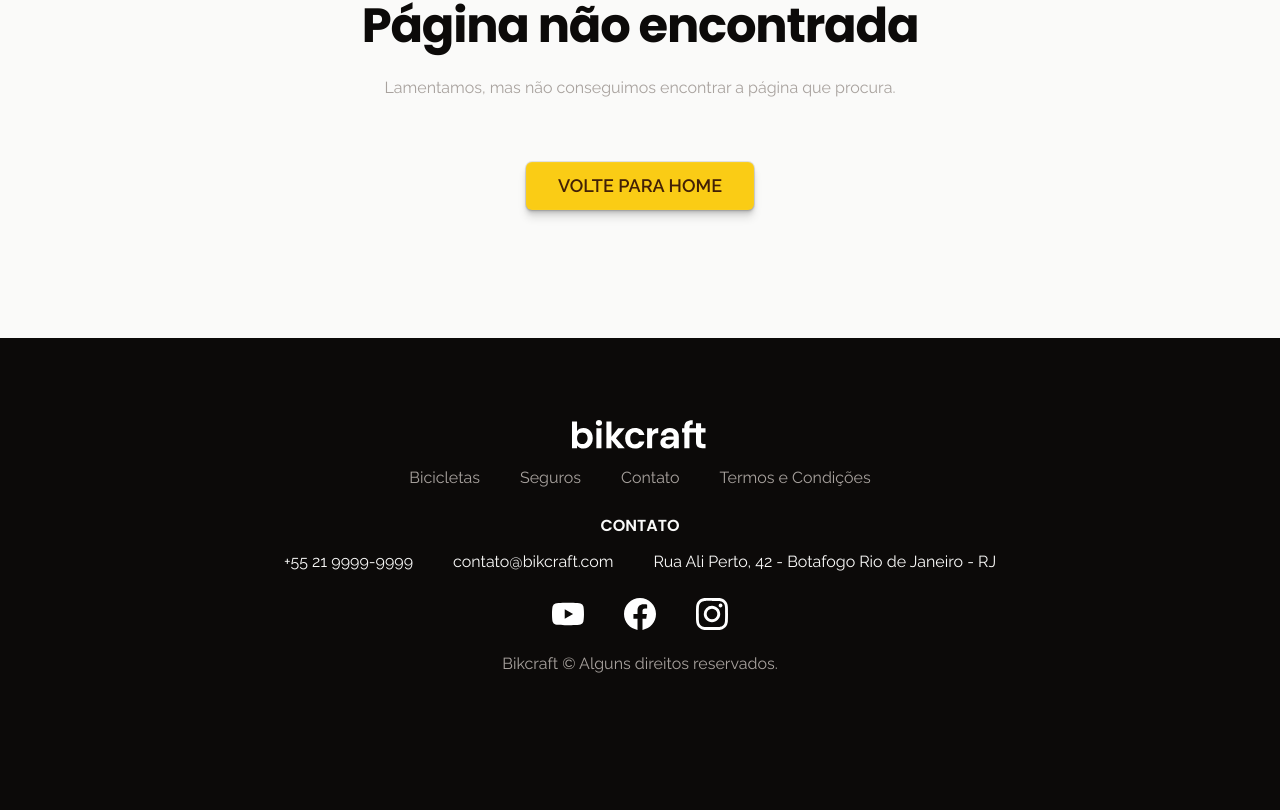
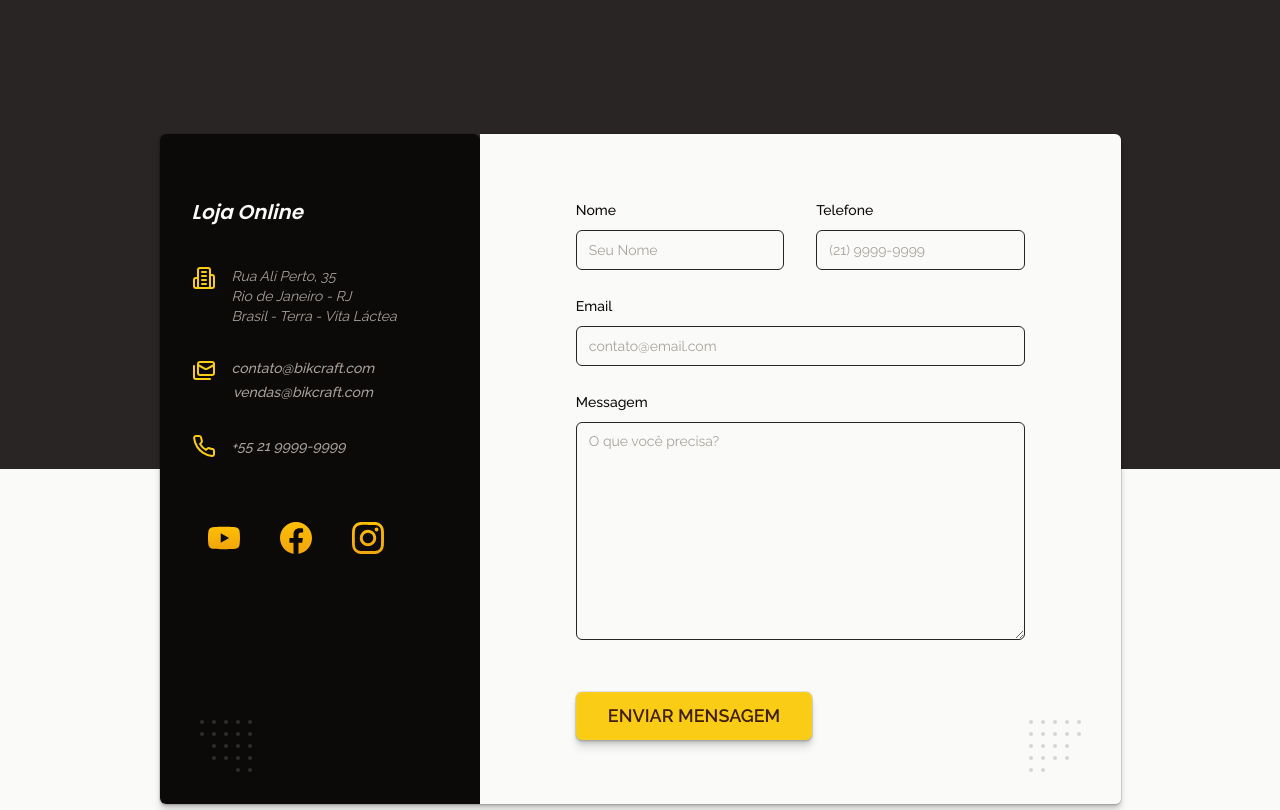
Before and after one commit to barcaca/bikcraft-origamid-barcaca, a Next.js app: page /contato in a window 1280 px wide. Before the commit this address had no page. Shown: the part 270-1080 px from the top of the page. Before the commit the page ends 1024 px from the top, so only its background shows below. Built offline with nearby package versions, Linux system fonts and the light colour scheme.

Commit message:
feat: adicao pagina contato, e criacao de componentes custom form field e address, social links

```diff
--- /dev/null
+++ b/src/app/contato/_components/address.tsx
@@ -0,0 +1,77 @@
+import { Building2Icon, MailsIcon, PhoneIcon } from 'lucide-react'
+import Link from 'next/link'
+
+import { SocialLinks } from '@/components/social-links'
+import { buttonVariants } from '@/components/ui/button'
+import { cn } from '@/lib/utils'
+
+const emails = ['contato@bikcraft.com', 'vendas@bikcraft.com']
+
+export function Address() {
+  return (
+    <address>
+      <h2 className="text-xl">Loja Online</h2>
+      <dl className="mt-10 space-y-8">
+        <div className="flex gap-x-4">
+          <dt className="flex-none">
+            <span className="sr-only">Endereço</span>
+            <Building2Icon
+              size={24}
+              className="text-primary"
+              aria-hidden="true"
+            />
+          </dt>
+          <dd className="text-sm text-muted-foreground">
+            Rua Ali Perto, 35
+            <br />
+            Rio de Janeiro - RJ
+            <br />
+            Brasil - Terra - Vita Láctea
+          </dd>
+        </div>
+        <div className="flex gap-x-4">
+          <dt className="flex-none">
+            <span className="sr-only">Email</span>
+            <MailsIcon size={24} className="text-primary" aria-hidden="true" />
+          </dt>
+          <dd className="flex flex-col gap-1">
+            {emails.map((email, i) => {
+              return (
+                <Link
+                  key={i}
+                  className={cn(
+                    buttonVariants({ variant: 'link' }),
+                    'h-min p-0 text-muted-foreground',
+                  )}
+                  href={`mailto:${email}`}
+                >
+                  {email}
+                </Link>
+              )
+            })}
+          </dd>
+        </div>
+        <div className="flex gap-x-4">
+          <dt className="flex-none">
+            <span className="sr-only">Telefone</span>
+            <PhoneIcon size={24} className="text-primary" aria-hidden="true" />
+          </dt>
+          <dd>
+            <Link
+              className={cn(
+                buttonVariants({ variant: 'link' }),
+                'h-min p-0 text-muted-foreground',
+              )}
+              href="tel:+55 (21) 9999-9999"
+            >
+              +55 21 9999-9999
+            </Link>
+          </dd>
+        </div>
+      </dl>
+      <div className="ml-4 mt-16 flex space-x-10">
+        <SocialLinks color />
+      </div>
+    </address>
+  )
+}
--- /dev/null
+++ b/src/app/contato/_components/form-contact.tsx
@@ -0,0 +1,62 @@
+'use client'
+
+import Image from 'next/image'
+import { useForm } from 'react-hook-form'
+
+import { CustomFormField } from '@/components/custom-form-field'
+import { Button } from '@/components/ui/button'
+import { Form } from '@/components/ui/form'
+
+export function FormContact() {
+  const form = useForm()
+  return (
+    <Form {...form}>
+      <form
+        action="#"
+        method="POST"
+        className="relative col-span-2 rounded-b-md bg-foreground px-6 py-16 lg:rounded-r-md lg:px-8"
+      >
+        <Image
+          width={52}
+          height={52}
+          src={'/dec/bottom-right.svg'}
+          alt=""
+          className="absolute bottom-8 right-10 hidden md:block"
+          aria-hidden="true"
+        />
+        <div className="lg:px-16">
+          <div className="grid grid-cols-1 gap-x-8 gap-y-6 sm:grid-cols-2">
+            <CustomFormField name="name" placeholder="Seu Nome" label="Nome" />
+            <CustomFormField
+              name="phone"
+              placeholder="(21) 9999-9999"
+              label="Telefone"
+              type="tel"
+            />
+            <div className="sm:col-span-2">
+              <CustomFormField
+                type="email"
+                name="email"
+                placeholder="contato@email.com"
+                label="Email"
+              />
+            </div>
+            <div className="sm:col-span-2">
+              <CustomFormField
+                name="message"
+                placeholder="O que você precisa?"
+                label="Messagem"
+                isTextArea
+              />
+            </div>
+          </div>
+          <div className="mt-8 flex justify-start">
+            <Button className="mt-5 px-8 py-6 text-lg font-semibold uppercase shadow-shape">
+              Enviar Mensagem
+            </Button>
+          </div>
+        </div>
+      </form>
+    </Form>
+  )
+}
--- /dev/null
+++ b/src/app/contato/page.tsx
@@ -0,0 +1,43 @@
+import { Metadata } from 'next'
+import Image from 'next/image'
+
+import { Title } from '@/components/title'
+
+import { Address } from './_components/address'
+import { FormContact } from './_components/form-contact'
+
+export const metadata: Metadata = {
+  title: 'Contato',
+}
+export default function ContatoPage() {
+  return (
+    <>
+      <main>
+        <Title title="nosso contato" subTitle="respostas em até 24h" />
+      </main>
+      <ContatctSection />
+    </>
+  )
+}
+function ContatctSection() {
+  return (
+    <section className="bg-gradient-to-b from-secondary from-50% to-foreground to-50% py-16 sm:py-24">
+      <div className="container px-6 lg:px-8">
+        <div className="grid grid-cols-1 rounded-md shadow-shape lg:grid-cols-3">
+          <div className="relative rounded-t-md bg-background px-6 py-16 lg:rounded-l-md lg:px-8">
+            <Image
+              width={52}
+              height={52}
+              src={'/dec/bottom-left.svg'}
+              alt=""
+              className="absolute bottom-8 left-10 hidden md:block"
+              aria-hidden="true"
+            />
+            <Address />
+          </div>
+          <FormContact />
+        </div>
+      </div>
+    </section>
+  )
+}
--- /dev/null
+++ b/src/components/custom-form-field.tsx
@@ -0,0 +1,53 @@
+import { useFormContext } from 'react-hook-form'
+
+import {
+  FormControl,
+  FormField,
+  FormItem,
+  FormLabel,
+  FormMessage,
+} from './ui/form'
+import { Input } from './ui/input'
+import { Textarea } from './ui/textarea'
+
+interface CustomFormFieldProps {
+  name: string
+  label: string
+  placeholder?: string
+  isTextArea?: boolean
+  type?: string
+}
+
+export function CustomFormField({
+  name,
+  label,
+  placeholder,
+  isTextArea,
+  type = 'text',
+}: CustomFormFieldProps) {
+  const { control } = useFormContext()
+  return (
+    <FormField
+      control={control}
+      name={name}
+      render={({ field }) => (
+        <FormItem>
+          <FormLabel className="text-background">{label}</FormLabel>
+          <FormControl>
+            {isTextArea ? (
+              <Textarea placeholder={placeholder} {...field} rows={10} />
+            ) : (
+              <Input
+                type={type}
+                className="bg-foreground"
+                placeholder={placeholder}
+                {...field}
+              />
+            )}
+          </FormControl>
+          <FormMessage />
+        </FormItem>
+      )}
+    />
+  )
+}
--- a/src/components/footer.tsx
+++ b/src/components/footer.tsx
@@ -1,5 +1,7 @@
 import Image from 'next/image'
 import Link from 'next/link'
+
+import { SocialLinks } from './social-links'
 
 const navigation = [
   { name: 'Bicicletas', href: '/bicicletas' },
@@ -12,17 +14,6 @@ const contato = [
   { text: '+55 21 9999-9999' },
   { text: 'contato@bikcraft.com' },
   { text: 'Rua Ali Perto, 42 - Botafogo Rio de Janeiro - RJ' },
-]
-
-const social = [
-  { name: 'Youtube', src: '/redes/youtube.svg', alt: 'youtube', href: '#' },
-  { name: 'Facebook', src: '/redes/facebook.svg', alt: 'facebook', href: '#' },
-  {
-    name: 'Instagram',
-    src: '/redes/instagram.svg',
-    alt: 'instagram',
-    href: '#',
-  },
 ]
 
 export function Footer() {
@@ -60,24 +51,7 @@ export function Footer() {
           })}
         </div>
         <div className="flex justify-center space-x-10">
-          {social.map((item) => {
-            return (
-              <Link
-                key={item.name}
-                href={item.href}
-                className="text-gray-400 hover:text-gray-500"
-              >
-                <span className="sr-only">{item.name}</span>
-                <Image
-                  width={32}
-                  height={32}
-                  src={item.src}
-                  alt={item.alt}
-                  aria-hidden="true"
-                />
-              </Link>
-            )
-          })}
+          <SocialLinks color />
         </div>
         <p className="mt-6 text-center leading-5 text-muted-foreground">
           Bikcraft &copy; Alguns direitos reservados.
--- /dev/null
+++ b/src/components/social-links.tsx
@@ -0,0 +1,33 @@
+import Image from 'next/image'
+import Link from 'next/link'
+
+const social = [
+  { name: 'Youtube', src: 'youtube', alt: 'youtube', href: '#' },
+  { name: 'Facebook', src: 'facebook', alt: 'facebook', href: '#' },
+  {
+    name: 'Instagram',
+    src: 'instagram',
+    alt: 'instagram',
+    href: '#',
+  },
+]
+export function SocialLinks({ color }: { color?: boolean }) {
+  return social.map((item) => {
+    return (
+      <Link
+        key={item.name}
+        href={item.href}
+        className="text-gray-400 hover:text-gray-500"
+      >
+        <span className="sr-only">{item.name}</span>
+        <Image
+          width={32}
+          height={32}
+          src={`/redes/${color ? `${item.src}-p` : item.src}.svg`}
+          alt={item.alt}
+          aria-hidden="true"
+        />
+      </Link>
+    )
+  })
+}
--- a/src/components/ui/input.tsx
+++ b/src/components/ui/input.tsx
@@ -11,7 +11,7 @@ const Input = React.forwardRef<HTMLInputElement, InputProps>(
       <input
         type={type}
         className={cn(
-          'flex h-10 w-full rounded-md border border-input bg-background px-3 py-2 text-sm ring-offset-background file:border-0 file:bg-transparent file:text-sm file:font-medium placeholder:text-muted-foreground focus-visible:outline-none focus-visible:ring-2 focus-visible:ring-ring focus-visible:ring-offset-2 disabled:cursor-not-allowed disabled:opacity-50',
+          'flex h-10 w-full rounded-md border border-input bg-foreground px-3 py-2 text-sm ring-offset-foreground file:border-0 file:bg-transparent file:text-sm file:font-medium placeholder:text-muted-foreground focus-visible:outline-none focus-visible:ring-2 focus-visible:ring-ring focus-visible:ring-offset-2 disabled:cursor-not-allowed disabled:opacity-50',
           className,
         )}
         ref={ref}
--- a/src/components/ui/textarea.tsx
+++ b/src/components/ui/textarea.tsx
@@ -10,7 +10,7 @@ const Textarea = React.forwardRef<HTMLTextAreaElement, TextareaProps>(
     return (
       <textarea
         className={cn(
-          'flex min-h-[80px] w-full rounded-md border border-input bg-background px-3 py-2 text-sm ring-offset-background placeholder:text-muted-foreground focus-visible:outline-none focus-visible:ring-2 focus-visible:ring-ring focus-visible:ring-offset-2 disabled:cursor-not-allowed disabled:opacity-50',
+          'flex min-h-[80px] w-full rounded-md border border-input bg-foreground px-3 py-2 text-sm ring-offset-foreground placeholder:text-muted-foreground focus-visible:outline-none focus-visible:ring-2 focus-visible:ring-ring focus-visible:ring-offset-2 disabled:cursor-not-allowed disabled:opacity-50',
           className,
         )}
         ref={ref}
```
